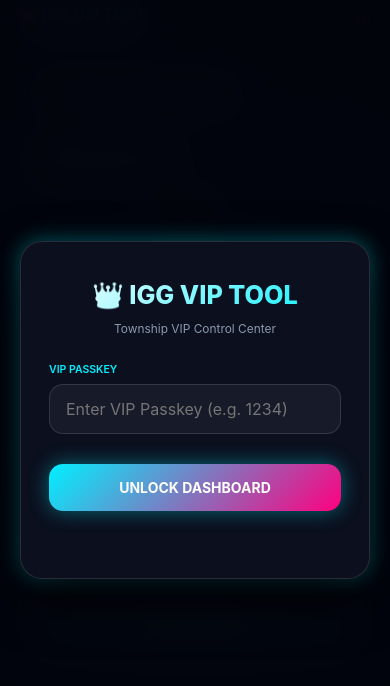
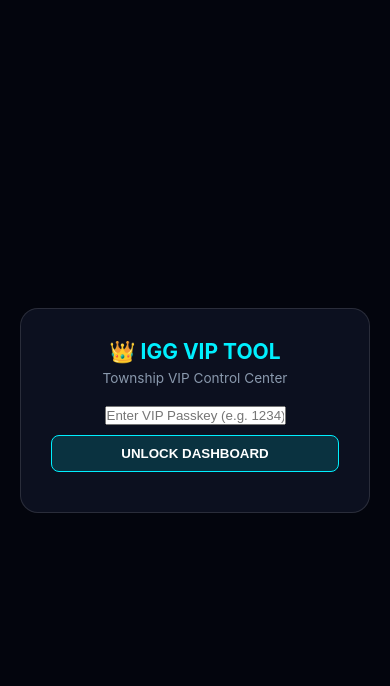
Before and after one commit to Aditya4650-am/zenitsu-vip-editor, a website: page public/index.html in a window 390 px wide. Shown: the part 12-698 px from the top of the page. Drawn offline with Linux system fonts and the light colour scheme.

Commit message:
Refactor styles and layout for login and app interface
Updated CSS variables and styles for the login overlay and main app layout. Added new drawer menu and adjusted button styles.

```diff
--- a/public/index.html
+++ b/public/index.html
@@ -4,385 +4,134 @@
   <meta charset="UTF-8">
   <meta name="viewport" content="width=device-width, initial-scale=1.0, maximum-scale=1.0, user-scalable=no">
   <title>👑 IGG VIP TOOL — Ultimate Township VIP Control Center</title>
-
   <style>
-    /* ==========================================================================
-       1. CSS VARIABLES & THEMING SYSTEM
-       ========================================================================== */
     :root {
       --bg-deep-space: #03050d;
-      --bg-glass: rgba(13, 17, 33, 0.7);
-      --bg-glass-hover: rgba(22, 29, 56, 0.85);
-
-      --primary-rgb: 0, 240, 255;
-      --primary: rgb(var(--primary-rgb));
-      --secondary-rgb: 255, 0, 127;
-      --secondary: rgb(var(--secondary-rgb));
-      --accent-rgb: 123, 31, 162;
-      --accent: rgb(var(--accent-rgb));
-
+      --bg-glass: rgba(13, 17, 33, 0.75);
+      --bg-glass-hover: rgba(22, 29, 56, 0.9);
+      --primary: #00f0ff;
+      --secondary: #ff007f;
       --neon-gold: #ffd700;
       --neon-green: #00ff88;
       --neon-red: #ff3366;
-
       --text-main: #f0f4f8;
       --text-muted: #8a99ad;
-
       --border-glass: rgba(255, 255, 255, 0.12);
-      --border-neon: rgba(var(--primary-rgb), 0.5);
-
-      --font-main: -apple-system, BlinkMacSystemFont, "Segoe UI", Roboto, Helvetica, Arial, sans-serif;
-      --font-mono: "Consolas", "Courier New", Courier, monospace;
-
-      --glow-primary: 0 0 20px rgba(var(--primary-rgb), 0.4);
-      --glow-secondary: 0 0 20px rgba(var(--secondary-rgb), 0.4);
-
-      --radius-sm: 8px;
-      --radius-md: 14px;
-      --radius-lg: 22px;
-
-      --transition-fast: 0.2s cubic-bezier(0.4, 0, 0.2, 1);
-      --transition-smooth: 0.4s cubic-bezier(0.16, 1, 0.3, 1);
+      --font-mono: "Consolas", monospace;
+      --glow-primary: 0 0 15px rgba(0, 240, 255, 0.4);
     }
 
-    * {
-      box-sizing: border-box;
-      margin: 0;
-      padding: 0;
-      touch-action: manipulation;
-      -webkit-tap-highlight-color: transparent;
+    * { box-sizing: border-box; margin: 0; padding: 0; touch-action: manipulation; }
+    body { background: var(--bg-deep-space); color: var(--text-main); font-family: -apple-system, sans-serif; min-height: 100vh; font-size: 14px; }
+
+    /* App Layout */
+    #app-container { display: flex; min-height: 100vh; flex-direction: column; }
+
+    header {
+      display: flex; align-items: center; justify-content: space-between;
+      padding: 12px 20px; background: rgba(3, 5, 13, 0.9);
+      border-bottom: 1px solid var(--border-glass); position: sticky; top: 0; z-index: 100;
+      backdrop-filter: blur(10px);
     }
 
-    html, body {
-      width: 100%;
-      min-height: 100vh;
-      background-color: var(--bg-deep-space);
-      color: var(--text-main);
-      font-family: var(--font-main);
-      overflow-x: hidden;
-      font-size: 14px;
-      line-height: 1.5;
+    .menu-btn { font-size: 1.4rem; cursor: pointer; margin-right: 12px; color: var(--primary); }
+    .brand { display: flex; align-items: center; }
+    .brand h2 { font-size: 1.1rem; color: var(--primary); }
+
+    /* Drawer Menu */
+    .drawer {
+      position: fixed; top: 0; left: -280px; width: 280px; height: 100%;
+      background: rgba(10, 14, 26, 0.98); border-right: 1px solid var(--border-glass);
+      z-index: 200; transition: 0.3s ease; overflow-y: auto; padding: 20px 10px;
     }
+    .drawer.open { left: 0; }
+    .drawer-overlay {
+      position: fixed; inset: 0; background: rgba(0,0,0,0.7); z-index: 199;
+      display: none; backdrop-filter: blur(4px);
+    }
+    .drawer-overlay.open { display: block; }
 
-    input, button, select {
-      font-family: inherit;
-      color: inherit;
-      outline: none;
-      border: none;
-      background: none;
+    .nav-item {
+      display: flex; align-items: center; gap: 12px; padding: 12px 15px;
+      margin-bottom: 4px; border-radius: 8px; color: var(--text-muted);
+      cursor: pointer; font-weight: 600; transition: 0.2s;
     }
+    .nav-item:hover, .nav-item.active { background: rgba(0, 240, 255, 0.15); color: #fff; }
 
-    input[type="text"], input[type="password"], input[type="number"] {
-      font-size: 16px !important;
-      user-select: text;
+    /* Main Grid & Cards */
+    main { padding: 20px; max-width: 1300px; margin: 0 auto; width: 100%; }
+    .section-head { font-size: 1.2rem; margin: 25px 0 12px 0; color: #fff; border-bottom: 1px solid var(--border-glass); padding-bottom: 6px; }
+    .section-head:first-child { margin-top: 0; }
+
+    .grid { display: grid; grid-template-columns: repeat(auto-fill, minmax(260px, 1fr)); gap: 16px; }
+    .card { background: var(--bg-glass); border: 1px solid var(--border-glass); border-radius: 14px; padding: 16px; }
+    .card h4 { display: flex; align-items: center; gap: 8px; font-size: 0.95rem; margin-bottom: 8px; color: #fff; }
+    .card p { font-size: 0.78rem; color: var(--text-muted); margin-bottom: 12px; }
+
+    input[type="number"], input[type="text"], select {
+      width: 100%; padding: 10px; background: rgba(0,0,0,0.4); border: 1px solid var(--border-glass);
+      border-radius: 8px; color: var(--neon-gold); font-family: var(--font-mono); margin-bottom: 10px;
     }
+    .btn-act {
+      width: 100%; padding: 10px; background: rgba(0, 240, 255, 0.15); border: 1px solid var(--primary);
+      color: #fff; border-radius: 8px; font-weight: 700; cursor: pointer; transition: 0.2s;
+    }
+    .btn-act:hover { background: var(--primary); color: #000; box-shadow: var(--glow-primary); }
 
-    /* BACKGROUND ANIMATIONS */
-    .aurora-bg {
-      position: fixed;
-      top: -50%;
-      left: -50%;
-      width: 200%;
-      height: 200%;
-      z-index: 0;
-      pointer-events: none;
-      background: radial-gradient(circle at 50% 50%, rgba(var(--primary-rgb), 0.15), transparent 40%),
-                  radial-gradient(circle at 80% 20%, rgba(var(--secondary-rgb), 0.12), transparent 35%);
-      animation: auroraRotate 30s linear infinite;
+    /* Login Screen */
+    #login-overlay {
+      position: fixed; inset: 0; z-index: 9999; background: #03050d;
+      display: flex; align-items: center; justify-content: center; padding: 20px;
     }
-
-    @keyframes auroraRotate {
-      0% { transform: rotate(0deg); }
-      100% { transform: rotate(360deg); }
-    }
-
-    /* LOGIN OVERLAY */
-    #login-overlay {
-      position: fixed;
-      inset: 0;
-      z-index: 9999;
-      display: flex;
-      align-items: center;
-      justify-content: center;
-      padding: 20px;
-      background: rgba(3, 5, 13, 0.95);
-      backdrop-filter: blur(20px);
-      transition: opacity 0.5s ease, visibility 0.5s ease;
-    }
-
-    #login-overlay.hidden {
-      opacity: 0;
-      visibility: hidden;
-      pointer-events: none;
-    }
-
-    .login-card {
-      position: relative;
-      width: 100%;
-      max-width: 400px;
-      padding: 35px 28px;
-      background: rgba(13, 17, 33, 0.9);
-      border-radius: var(--radius-lg);
-      border: 1px solid var(--border-glass);
-      box-shadow: 0 20px 50px rgba(0, 0, 0, 0.8), var(--glow-primary);
-      text-align: center;
-    }
-
-    .login-header h1 {
-      font-size: 1.8rem;
-      font-weight: 800;
-      background: linear-gradient(135deg, #fff, var(--primary));
-      -webkit-background-clip: text;
-      -webkit-text-fill-color: transparent;
-      margin-bottom: 5px;
-    }
-
-    .login-header p {
-      color: var(--text-muted);
-      font-size: 0.85rem;
-      margin-bottom: 25px;
-    }
-
-    .input-group {
-      margin-bottom: 15px;
-      text-align: left;
-    }
-
-    .input-group label {
-      display: block;
-      font-size: 0.75rem;
-      text-transform: uppercase;
-      color: var(--primary);
-      margin-bottom: 6px;
-      font-weight: 600;
-    }
-
-    .input-wrapper input {
-      width: 100%;
-      padding: 14px 16px;
-      background: rgba(255, 255, 255, 0.05);
-      border: 1px solid var(--border-glass);
-      border-radius: var(--radius-md);
-      color: #fff;
-      transition: var(--transition-fast);
-    }
-
-    .input-wrapper input:focus {
-      border-color: var(--primary);
-      box-shadow: 0 0 10px rgba(var(--primary-rgb), 0.3);
-    }
-
-    .btn-login {
-      width: 100%;
-      padding: 15px;
-      margin-top: 15px;
-      border-radius: var(--radius-md);
-      background: linear-gradient(135deg, var(--primary), var(--secondary));
-      color: #fff;
-      font-weight: 700;
-      font-size: 1rem;
-      cursor: pointer;
-      box-shadow: var(--glow-primary);
-      transition: var(--transition-fast);
-    }
-
-    .btn-login:active {
-      transform: scale(0.98);
-    }
-
-    .login-error {
-      margin-top: 12px;
-      color: var(--neon-red);
-      font-size: 0.85rem;
-      font-weight: 600;
-      min-height: 20px;
-    }
-
-    /* MAIN APP STYLES */
-    #app-container {
-      position: relative;
-      z-index: 2;
-      width: 100%;
-      min-height: 100vh;
-      display: flex;
-      flex-direction: column;
-    }
-
-    header {
-      display: flex;
-      align-items: center;
-      justify-content: space-between;
-      padding: 15px 20px;
-      background: rgba(3, 5, 13, 0.8);
-      backdrop-filter: blur(15px);
-      border-bottom: 1px solid var(--border-glass);
-    }
-
-    .brand-title h2 {
-      font-size: 1.1rem;
-      font-weight: 800;
-      color: var(--primary);
-    }
-
-    .brand-title p {
-      font-size: 0.7rem;
-      color: var(--text-muted);
-    }
-
-    .clock-time {
-      font-family: var(--font-mono);
-      font-size: 1rem;
-      color: var(--neon-gold);
-    }
-
-    main {
-      padding: 20px;
-      max-width: 1200px;
-      margin: 0 auto;
-      width: 100%;
-    }
-
-    .grid-container {
-      display: grid;
-      grid-template-columns: repeat(auto-fill, minmax(280px, 1fr));
-      gap: 18px;
-      margin-top: 20px;
-    }
-
-    .vip-card {
-      background: var(--bg-glass);
-      border: 1px solid var(--border-glass);
-      border-radius: var(--radius-md);
-      padding: 20px;
-    }
-
-    .btn-action {
-      width: 100%;
-      padding: 10px;
-      margin-top: 10px;
-      border-radius: var(--radius-sm);
-      background: rgba(var(--primary-rgb), 0.2);
-      border: 1px solid var(--primary);
-      color: #fff;
-      font-weight: 600;
-      cursor: pointer;
+    #login-overlay.hidden { display: none; }
+    .login-box {
+      width: 100%; max-width: 380px; padding: 30px; background: rgba(13, 17, 33, 0.95);
+      border: 1px solid var(--border-glass); border-radius: 18px; text-align: center;
     }
   </style>
 </head>
 <body>
-  <div class="aurora-bg"></div>
 
   <!-- LOGIN OVERLAY -->
   <div id="login-overlay">
-    <div class="login-card">
-      <div class="login-header">
-        <h1>👑 IGG VIP TOOL</h1>
-        <p>Township VIP Control Center</p>
-      </div>
-      <div class="input-group">
-        <label>VIP Passkey</label>
-        <div class="input-wrapper">
-          <input type="password" id="passkey-input" placeholder="Enter VIP Passkey (e.g. 1234)">
-        </div>
-      </div>
-      <button class="btn-login" id="btn-login-submit">UNLOCK DASHBOARD</button>
-      <div class="login-error" id="login-error-msg"></div>
+    <div class="login-box">
+      <h2 style="color:var(--primary); margin-bottom:6px;">👑 IGG VIP TOOL</h2>
+      <p style="color:var(--text-muted); font-size:0.85rem; margin-bottom:20px;">Township VIP Control Center</p>
+      <input type="password" id="passkey" placeholder="Enter VIP Passkey (e.g. 1234)" style="text-align:center;">
+      <button class="btn-act" onclick="checkAuth()" style="margin-top:10px;">UNLOCK DASHBOARD</button>
+      <div id="login-err" style="color:var(--neon-red); font-size:0.8rem; margin-top:10px;"></div>
     </div>
   </div>
 
-  <!-- MAIN APP CONTAINER -->
-  <div id="app-container">
-    <header>
-      <div class="brand-title">
-        <h2>👑 IGG VIP TOOL</h2>
-        <p>Township VIP Control Center</p>
-      </div>
-      <div class="clock-time" id="clock-time">00:00:00</div>
-    </header>
+  <!-- SIDE DRAWER OVERLAY -->
+  <div class="drawer-overlay" id="overlay" onclick="toggleMenu()"></div>
 
-    <main>
-      <h3 style="color: #fff; margin-bottom: 15px;">✨ VIP Dashboard Controls</h3>
-
-      <div class="grid-container">
-        <!-- Card 1: Coins -->
-        <div class="vip-card">
-          <h4>🪙 Township Coins</h4>
-          <p style="color: var(--text-muted); font-size: 0.8rem; margin: 8px 0;">Inject resources directly</p>
-          <input type="number" id="coin-val" value="999999" style="width:100%; padding:8px; background:rgba(0,0,0,0.4); border:1px solid var(--border-glass); border-radius:6px; color:var(--neon-gold); text-align:center; font-family:var(--font-mono);">
-          <button class="btn-action" onclick="applyFeature('Coins')">Apply Coins</button>
-        </div>
-
-        <!-- Card 2: Cash / T-Cash -->
-        <div class="vip-card">
-          <h4>💵 Township Cash</h4>
-          <p style="color: var(--text-muted); font-size: 0.8rem; margin: 8px 0;">Inject premium currency</p>
-          <input type="number" id="cash-val" value="50000" style="width:100%; padding:8px; background:rgba(0,0,0,0.4); border:1px solid var(--border-glass); border-radius:6px; color:var(--neon-gold); text-align:center; font-family:var(--font-mono);">
-          <button class="btn-action" onclick="applyFeature('T-Cash')">Apply Cash</button>
-        </div>
-
-        <!-- Card 3: Instant Speedup -->
-        <div class="vip-card">
-          <h4>⚡ Instant Speedup</h4>
-          <p style="color: var(--text-muted); font-size: 0.8rem; margin: 8px 0;">Bypass timers & queues</p>
-          <button class="btn-action" onclick="applyFeature('Speedup Mode')">Enable Speedup</button>
-        </div>
-      </div>
-    </main>
+  <!-- SIDE DRAWER MENU WITH ALL FEATURES -->
+  <div class="drawer" id="drawer">
+    <h3 style="color:var(--primary); padding:10px 15px; border-bottom:1px solid var(--border-glass);">👑 VIP Navigation</h3>
+    <div style="margin-top:10px;">
+      <div class="nav-item active" onclick="scrollToSec('sec-main')">🏠 Dashboard</div>
+      <div class="nav-item" onclick="scrollToSec('sec-skins')">👑 Skins</div>
+      <div class="nav-item" onclick="scrollToSec('sec-badges')">🏅 Badges</div>
+      <div class="nav-item" onclick="scrollToSec('sec-style')">🎨 Style</div>
+      <div class="nav-item" onclick="scrollToSec('sec-frames')">🖼️ Frames</div>
+      <div class="nav-item" onclick="scrollToSec('sec-decor')">✨ Decoration</div>
+      <div class="nav-item" onclick="scrollToSec('sec-vip')">💎 VIP Features</div>
+      <div class="nav-item" onclick="scrollToSec('sec-cards')">🃏 Unlock Cards</div>
+      <div class="nav-item" onclick="scrollToSec('sec-pass')">🎫 Golden Pass</div>
+      <div class="nav-item" onclick="scrollToSec('sec-tcash')">💵 TCash</div>
+      <div class="nav-item" onclick="scrollToSec('sec-coins')">🪙 Coins</div>
+      <div class="nav-item" onclick="scrollToSec('sec-m3')">🧩 Match-3 Level</div>
+      <div class="nav-item" onclick="scrollToSec('sec-exp')">🗺️ Expansion</div>
+      <div class="nav-item" onclick="scrollToSec('sec-zoo')">🦁 Zoo</div>
+      <div class="nav-item" onclick="scrollToSec('sec-coupons')">🎁 Coupons</div>
+      <div class="nav-item" onclick="scrollToSec('sec-market')">🛒 Market Items</div>
+      <div class="nav-item" onclick="scrollToSec('sec-boost')">🚀 Boosters</div>
+      <div class="nav-item" onclick="scrollToSec('sec-regatta')">🚣 Regatta</div>
+      <div class="nav-item" onclick="scrollToSec('sec-tools')">🛠️ Tools</div>
+      <div class="nav-item" onclick="scrollToSec('sec-stats')">📊 Stats</div>
+      <div class="nav-item" onclick="scrollToSec('sec-lang')">🌐 Language</div>
+      <div class="nav-item" onclick="scrollToSec('sec-console')">💻 Console</div>
+      <div class="nav-item" onclick="scrollToSec('sec-settings')">⚙️ Settings</div>
+    </div>
   </div>
-
-  <script>
-    // Live Clock Function
-    function updateClock() {
-      const now = new Date();
-      document.getElementById('clock-time').textContent = now.toLocaleTimeString();
-    }
-    setInterval(updateClock, 1000);
-    updateClock();
-
-    // Login Verification Logic
-    const VALID_PASSKEYS = ["1234", "VIP2026", "admin", "igg"];
-    const loginOverlay = document.getElementById('login-overlay');
-    const passkeyInput = document.getElementById('passkey-input');
-    const loginBtn = document.getElementById('btn-login-submit');
-    const errorMsg = document.getElementById('login-error-msg');
-
-    function unlockDashboard() {
-      const inputPass = passkeyInput.value.trim();
-
-      if (!inputPass) {
-        errorMsg.textContent = "⚠️ Please enter a passkey!";
-        return;
-      }
-
-      if (VALID_PASSKEYS.includes(inputPass.toLowerCase())) {
-        errorMsg.style.color = "var(--neon-green)";
-        errorMsg.textContent = "✔ Access Granted! Redirecting...";
-
-        setTimeout(() => {
-          loginOverlay.classList.add('hidden');
-        }, 500);
-      } else {
-        errorMsg.style.color = "var(--neon-red)";
-        errorMsg.textContent = "❌ Invalid Passkey! Try: 1234";
-        passkeyInput.value = "";
-        passkeyInput.focus();
-      }
-    }
-
-    // Trigger on button click
-    loginBtn.addEventListener('click', unlockDashboard);
-
-    // Trigger on "Enter" key press
-    passkeyInput.addEventListener('keypress', function (e) {
-      if (e.key === 'Enter') {
-        unlockDashboard();
-      }
-    });
-
-    // Dashboard Action Function
-    function applyFeature(featureName) {
-      alert('⚡ ' + featureName + ' activated successfully!');
-    }
-  </script>
-</body>
-</html>
```
